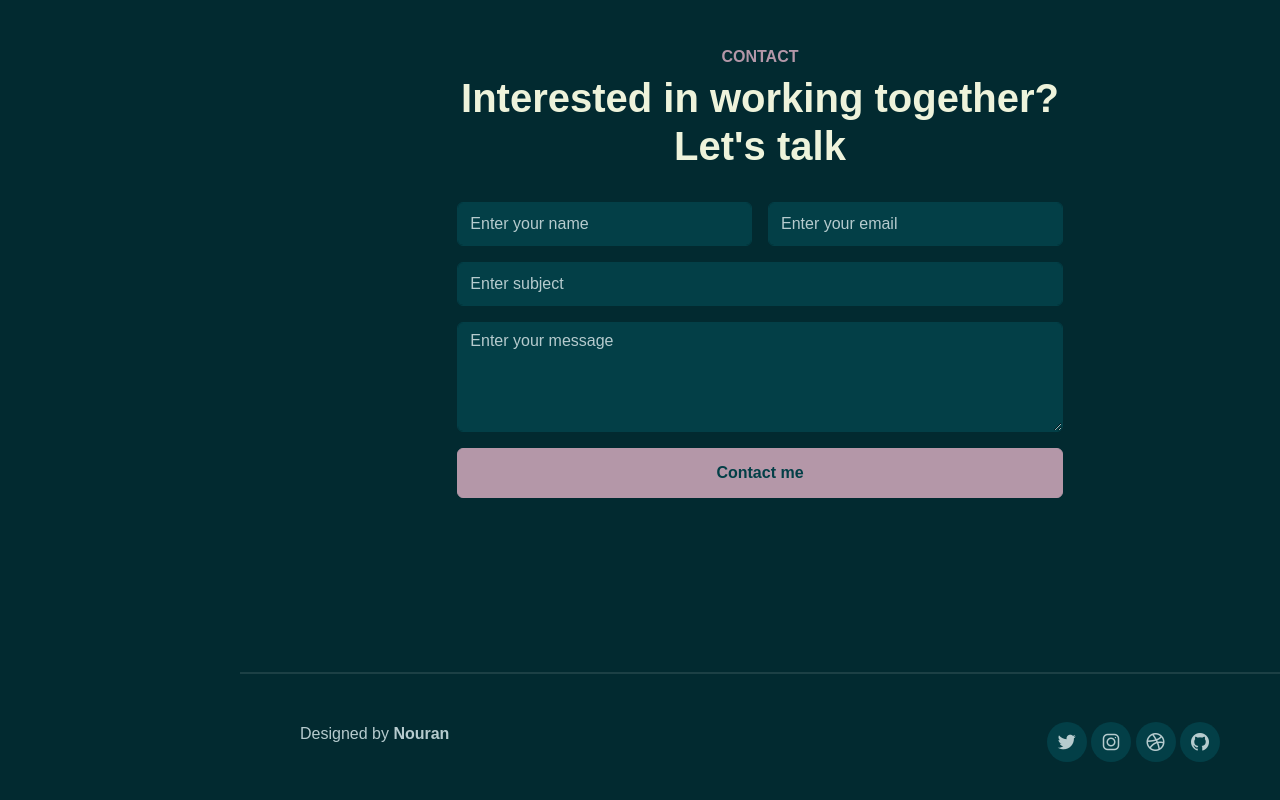
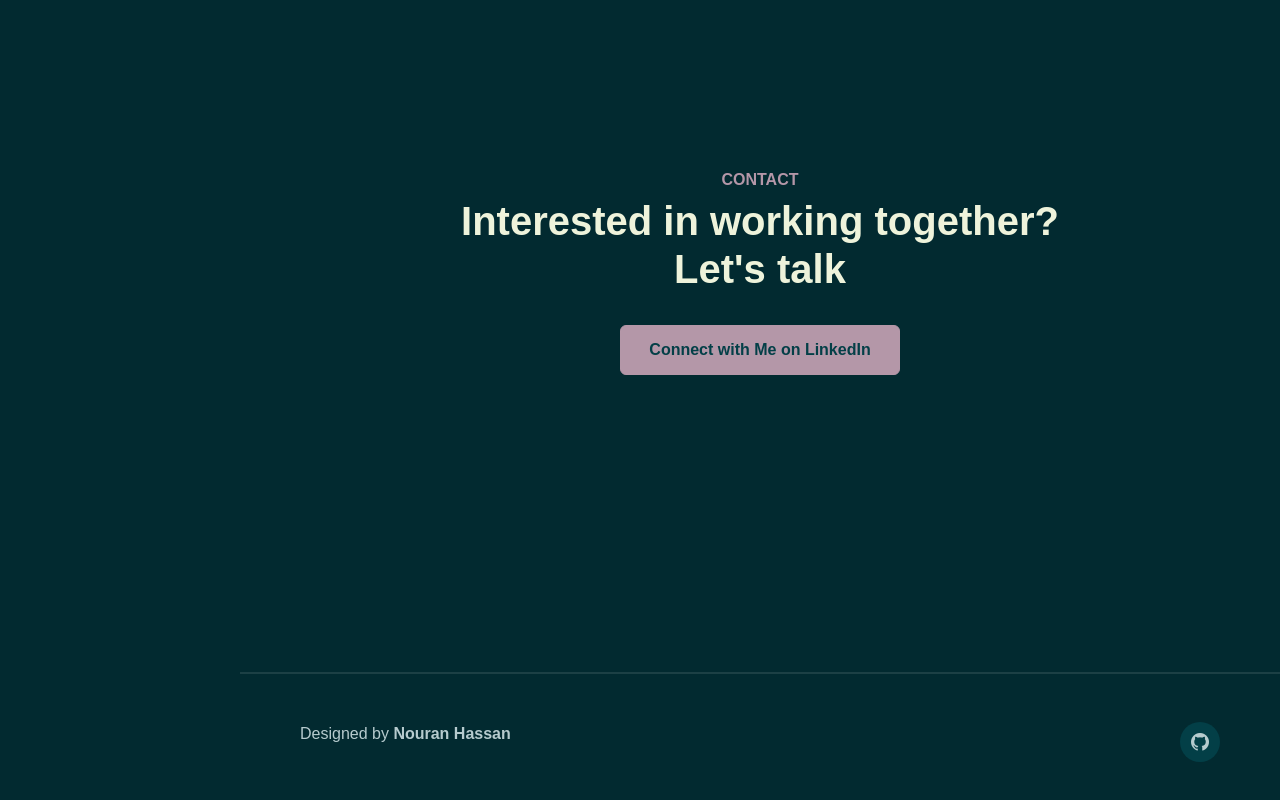
Before and after one commit to Nouran246/Portfolio, a plain HTML site: page index.html in a window 1280 px wide. Shown: the part 7578-8378 px from the top of the page. Drawn offline with Linux system fonts and the light colour scheme; a web font is replaced by a local one.

Commit message:
Final push

```diff
--- a/assets/css/style.css
+++ b/assets/css/style.css
@@ -6,7 +6,7 @@
     --color-base: #033f47;
     --color-base2: #022a30;
     --color-brand: #b497a8;
-    --color-brand2: #e62a9b;
+    --color-brand2: #b497a8;
     --sidbar-width: 240px;
     --font-base: "Bai Jamjuree";
 }
@@ -185,9 +185,7 @@ img {
 }
 
 /* SOCIAL ICONS */
-.social-icons {
 
-}
 
 .social-icons a {
     width: 40px;
--- a/index.html
+++ b/index.html
@@ -528,23 +528,7 @@
                     </div>
 
                     <div class="col-lg-8" data-aos="fade-up" data-aos-delay="300">
-                        <form action="#" class="row g-lg-3 gy-3">
-                            <div class="form-group col-md-6">
-                                <input type="text" class="form-control" placeholder="Enter your name">
-                            </div>
-                            <div class="form-group col-md-6">
-                                <input type="email" class="form-control" placeholder="Enter your email">
-                            </div>
-                            <div class="form-group col-12">
-                                <input type="text" class="form-control" placeholder="Enter subject">
-                            </div>
-                            <div class="form-group col-12">
-                                <textarea name="" rows="4" class="form-control" placeholder="Enter your message"></textarea>
-                            </div>
-                            <div class="form-group col-12 d-grid">
-                                <button type="submit" class="btn btn-brand">Contact me</button>
-                            </div>
-                        </form>
+                        <a href="https://www.linkedin.com/in/nouran-hafez-907311283/" class="btn btn-brand" target="_blank">Connect with Me on LinkedIn</a>
                     </div>
                 </div>
 
@@ -558,14 +542,12 @@
             <div class="container">
                 <div class="row gy-4 justify-content-between">
                     <div class="col-auto">
-                        <p class="mb-0">Designed by <a href="#" class="fw-bold">Nouran</a></p>
+                        <p class="mb-0">Designed by <a href="#" class="fw-bold">Nouran Hassan</a></p>
                     </div>
                     <div class="col-auto">
                         <div class="social-icons">
-                            <a href="#"><i class="lab la-twitter"></i></a>
-                            <a href="#"><i class="lab la-instagram"></i></a>
-                            <a href="#"><i class="lab la-dribbble"></i></a>
-                            <a href="#"><i class="lab la-github"></i></a>
+
+                            <a href="https://github.com/Nouran246"><i class="lab la-github"></i></a>
                         </div>
                     </div>
                 </div>
```
